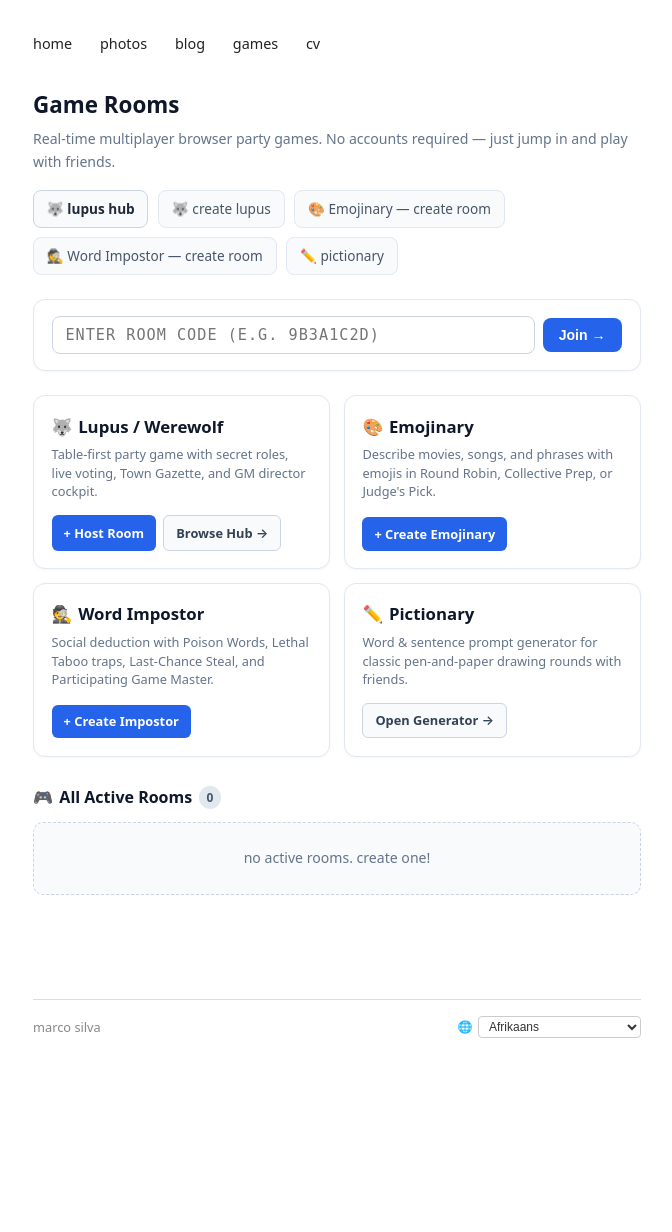
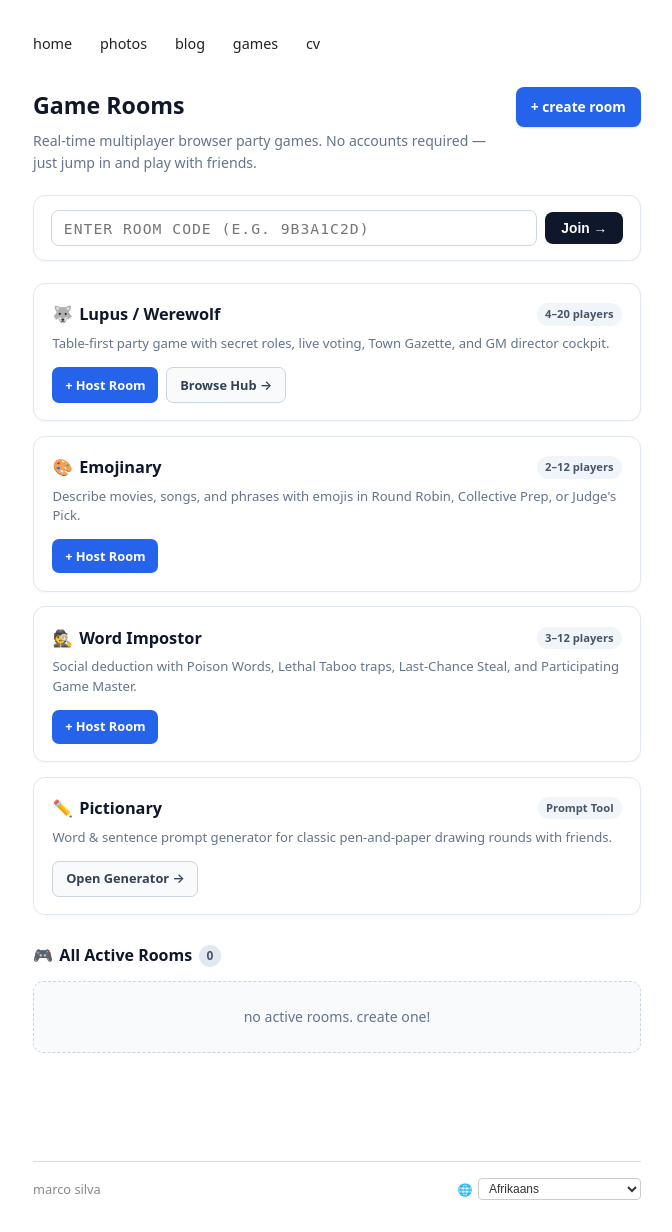
Before and after one commit to marco-silva0000/marco-silva.com, a Django app: template templates/gamerooms/room_list.html in a window 1280 px wide. Shown: the whole page, without its empty margins (303-975 px from the left). Before the commit the page ends 1038 px from the top, so only its background shows below. Run offline with Django 5.2, Linux system fonts and the light colour scheme; the template is opened without the code that fills it, so the values that code supplies are empty.

Commit message:
fix(ci,gamerooms): resolve Playwright strict locator and unify /games/ UI (v152)

```diff
--- a/gamerooms/tests.py
+++ b/gamerooms/tests.py
@@ -31,7 +31,10 @@ class TestRoomList:
 
     def test_shows_create_link(self, client, db):
         resp = client.get(reverse("gamerooms:room-list"))
-        assert "create room" in resp.content.decode()
+        html = resp.content.decode()
+        assert "create room" in html
+        # Guard Playwright strict-mode locator: only one element should match "create room"
+        assert html.lower().count("create room") == 1
 
     def test_shows_pictionary_link(self, client, db):
         resp = client.get(reverse("gamerooms:room-list"))
--- a/templates/gamerooms/room_list.html
+++ b/templates/gamerooms/room_list.html
@@ -3,132 +3,134 @@
 {% block title %}{% trans "Game Rooms" %} - Marco Silva{% endblock %}
 
 {% block content %}
-<div style="max-width: 780px; margin: 0 auto; padding-bottom: 2rem;">
-  <!-- Header -->
-  <div style="margin-bottom: 1.5rem;">
-    <h1 style="font-size: 1.4rem; font-weight: 700; color: #0f172a; margin-bottom: 0.35rem;">{% trans "Game Rooms" %}</h1>
-    <p style="font-size: 0.88rem; color: #64748b; margin-bottom: 1rem;">
+<div style="max-width: 820px; margin: 0 auto; padding-bottom: 2.25rem;">
+  <!-- Unified Header -->
+  <div style="display: flex; align-items: flex-start; justify-content: space-between; gap: 1rem; flex-wrap: wrap; margin-bottom: 1.25rem;">
+    <div style="flex: 1; min-width: 240px;">
+      <h1 style="font-size: 1.45rem; font-weight: 700; color: #0f172a; margin: 0 0 0.35rem 0;">{% trans "Game Rooms" %}</h1>
+      <p style="font-size: 0.88rem; color: #64748b; margin: 0;">
         {% trans "Real-time multiplayer browser party games. No accounts required — just jump in and play with friends." %}
       </p>
-
-    <!-- Quick action links -->
-    <div style="display: flex; gap: 0.6rem; align-items: center; flex-wrap: wrap; font-size: 0.85rem;">
-      <a href="{% url 'gamerooms:lupus:hub' %}"
-         style="display: inline-flex; align-items: center; gap: 0.35rem; background: #f8fafc; color: #1e293b; padding: 0.45rem 0.8rem; border-radius: 8px; font-weight: 600; text-decoration: none; border: 1px solid #cbd5e1;">
-        {% trans "🐺 lupus hub" %}
+    </div>
+    <a href="{% url 'gamerooms:room-create' %}"
+       style="display: inline-flex; align-items: center; gap: 0.35rem; background: #2563eb; color: #ffffff; padding: 0.55rem 0.95rem; border-radius: 8px; font-size: 0.86rem; font-weight: 600; text-decoration: none; white-space: nowrap; box-shadow: 0 1px 2px rgba(37,99,235,0.2);">
+      + {% trans "create room" %}
     </a>
-      <a href="{% url 'gamerooms:lupus:create' %}"
-         style="display: inline-flex; align-items: center; background: #f8fafc; color: #475569; padding: 0.45rem 0.8rem; border-radius: 8px; font-weight: 500; text-decoration: none; border: 1px solid #e2e8f0;">
-        {% trans "🐺 create lupus" %}
-      </a>
-      <a href="{% url 'gamerooms:room-create' %}?game=emojinary"
-         style="display: inline-flex; align-items: center; background: #f8fafc; color: #475569; padding: 0.45rem 0.8rem; border-radius: 8px; font-weight: 500; text-decoration: none; border: 1px solid #e2e8f0;">
-        🎨 Emojinary — {% trans "create room" %}
-      </a>
-      <a href="{% url 'gamerooms:room-create' %}?game=impostor"
-         style="display: inline-flex; align-items: center; background: #f8fafc; color: #475569; padding: 0.45rem 0.8rem; border-radius: 8px; font-weight: 500; text-decoration: none; border: 1px solid #e2e8f0;">
-        🕵️ {% trans "Word Impostor — create room" %}
-      </a>
-      <a href="/games/pictionary/"
-         style="display: inline-flex; align-items: center; background: #f8fafc; color: #475569; padding: 0.45rem 0.8rem; border-radius: 8px; font-weight: 500; text-decoration: none; border: 1px solid #e2e8f0;">
-        {% trans "✏️ pictionary" %}
-      </a>
-    </div>
   </div>
 
   {% if error %}
-  <div style="background: #fee2e2; border: 1px solid #ef4444; color: #991b1b; padding: 0.65rem 0.85rem; border-radius: 8px; font-size: 0.85rem; margin-bottom: 1.25rem; font-weight: 600;">
+  <div style="background: #fee2e2; border: 1px solid #ef4444; color: #991b1b; padding: 0.65rem 0.85rem; border-radius: 8px; font-size: 0.85rem; margin-bottom: 1.15rem; font-weight: 600;">
     ⚠️ {{ error }}
   </div>
   {% endif %}
 
   <!-- Quick Join Code Box -->
-  <div style="background: #ffffff; border: 1px solid #e2e8f0; border-radius: 12px; padding: 1rem 1.15rem; box-shadow: 0 1px 3px rgba(0,0,0,0.04); margin-bottom: 1.5rem;">
+  <div style="background: #ffffff; border: 1px solid #e2e8f0; border-radius: 12px; padding: 0.9rem 1.05rem; box-shadow: 0 1px 3px rgba(0,0,0,0.04); margin-bottom: 1.35rem;">
     <form method="post" style="display: flex; gap: 0.5rem; align-items: center; flex-wrap: wrap;">
       {% csrf_token %}
       <input type="text" name="code" maxlength="8" required
              placeholder="{% trans 'Enter Room Code (e.g. 9B3A1C2D)' %}"
-             style="flex: 1; min-width: 180px; padding: 0.55rem 0.75rem; font-size: 0.95rem; font-family: ui-monospace, SFMono-Regular, monospace; letter-spacing: 1px; text-transform: uppercase; border: 1.5px solid #cbd5e1; border-radius: 8px; box-sizing: border-box;">
+             style="flex: 1; min-width: 180px; padding: 0.52rem 0.75rem; font-size: 0.92rem; font-family: ui-monospace, SFMono-Regular, monospace; letter-spacing: 1px; text-transform: uppercase; border: 1.5px solid #cbd5e1; border-radius: 8px; box-sizing: border-box;">
       <button type="submit"
-              style="padding: 0.55rem 1rem; font-size: 0.88rem; font-weight: 600; background: #2563eb; color: #ffffff; border: none; border-radius: 8px; cursor: pointer; white-space: nowrap;">
+              style="padding: 0.52rem 1rem; font-size: 0.86rem; font-weight: 600; background: #0f172a; color: #ffffff; border: none; border-radius: 8px; cursor: pointer; white-space: nowrap;">
         {% trans "Join" %} &rarr;
       </button>
     </form>
   </div>
 
-  <!-- Games Grid -->
-  <div style="display: grid; grid-template-columns: repeat(auto-fit, minmax(220px, 1fr)); gap: 0.85rem; margin-bottom: 1.75rem;">
+  <!-- Games 2x2 Grid -->
+  <div style="display: grid; grid-template-columns: repeat(auto-fit, minmax(300px, 1fr)); gap: 0.9rem; margin-bottom: 1.75rem;">
     <!-- Lupus Card -->
-    <div style="background: #ffffff; border: 1px solid #e2e8f0; border-radius: 12px; padding: 1.1rem; box-shadow: 0 1px 3px rgba(0,0,0,0.04); display: flex; flex-direction: column; justify-content: space-between;">
+    <div style="background: #ffffff; border: 1px solid #e2e8f0; border-radius: 12px; padding: 1.1rem 1.15rem; box-shadow: 0 1px 3px rgba(0,0,0,0.04); display: flex; flex-direction: column; justify-content: space-between; gap: 0.85rem;">
       <div>
-        <div style="font-size: 1.05rem; font-weight: 700; color: #0f172a; margin-bottom: 0.3rem; display: flex; align-items: center; gap: 0.35rem;">
+        <div style="display: flex; align-items: center; justify-content: space-between; gap: 0.5rem; margin-bottom: 0.4rem;">
+          <div style="font-size: 1.02rem; font-weight: 700; color: #0f172a; display: flex; align-items: center; gap: 0.4rem;">
             <span>🐺</span> {% trans "Lupus / Werewolf" %}
           </div>
-        <p style="font-size: 0.8rem; color: #64748b; line-height: 1.45; margin-bottom: 0.9rem;">
+          <span style="font-size: 0.7rem; font-weight: 600; background: #f1f5f9; color: #475569; padding: 0.14rem 0.5rem; border-radius: 999px; white-space: nowrap;">
+            4–20 {% trans "players" %}
+          </span>
+        </div>
+        <p style="font-size: 0.82rem; color: #64748b; line-height: 1.48; margin: 0;">
           {% trans "Table-first party game with secret roles, live voting, Town Gazette, and GM director cockpit." %}
         </p>
       </div>
-      <div style="display: flex; gap: 0.45rem; flex-wrap: wrap;">
+      <div style="display: flex; gap: 0.5rem; flex-wrap: wrap;">
         <a href="{% url 'gamerooms:lupus:create' %}"
-           style="display: inline-flex; align-items: center; background: #2563eb; color: #ffffff; padding: 0.4rem 0.75rem; border-radius: 6px; font-size: 0.8rem; font-weight: 600; text-decoration: none;">
-          {% trans "+ Host Room" %}
+           style="display: inline-flex; align-items: center; background: #2563eb; color: #ffffff; padding: 0.42rem 0.8rem; border-radius: 7px; font-size: 0.8rem; font-weight: 600; text-decoration: none;">
+          + {% trans "Host Room" %}
         </a>
         <a href="{% url 'gamerooms:lupus:hub' %}"
-           style="display: inline-flex; align-items: center; background: #f8fafc; color: #334155; padding: 0.4rem 0.75rem; border-radius: 6px; font-size: 0.8rem; font-weight: 600; text-decoration: none; border: 1px solid #cbd5e1;">
+           style="display: inline-flex; align-items: center; background: #f8fafc; color: #334155; padding: 0.42rem 0.8rem; border-radius: 7px; font-size: 0.8rem; font-weight: 600; text-decoration: none; border: 1px solid #cbd5e1;">
           {% trans "Browse Hub" %} &rarr;
         </a>
       </div>
     </div>
 
     <!-- Emojinary Card -->
-    <div style="background: #ffffff; border: 1px solid #e2e8f0; border-radius: 12px; padding: 1.1rem; box-shadow: 0 1px 3px rgba(0,0,0,0.04); display: flex; flex-direction: column; justify-content: space-between;">
+    <div style="background: #ffffff; border: 1px solid #e2e8f0; border-radius: 12px; padding: 1.1rem 1.15rem; box-shadow: 0 1px 3px rgba(0,0,0,0.04); display: flex; flex-direction: column; justify-content: space-between; gap: 0.85rem;">
       <div>
-        <div style="font-size: 1.05rem; font-weight: 700; color: #0f172a; margin-bottom: 0.3rem; display: flex; align-items: center; gap: 0.35rem;">
+        <div style="display: flex; align-items: center; justify-content: space-between; gap: 0.5rem; margin-bottom: 0.4rem;">
+          <div style="font-size: 1.02rem; font-weight: 700; color: #0f172a; display: flex; align-items: center; gap: 0.4rem;">
             <span>🎨</span> Emojinary
           </div>
-        <p style="font-size: 0.8rem; color: #64748b; line-height: 1.45; margin-bottom: 0.9rem;">
+          <span style="font-size: 0.7rem; font-weight: 600; background: #f1f5f9; color: #475569; padding: 0.14rem 0.5rem; border-radius: 999px; white-space: nowrap;">
+            2–12 {% trans "players" %}
+          </span>
+        </div>
+        <p style="font-size: 0.82rem; color: #64748b; line-height: 1.48; margin: 0;">
           {% trans "Describe movies, songs, and phrases with emojis in Round Robin, Collective Prep, or Judge's Pick." %}
         </p>
       </div>
-      <div style="display: flex; gap: 0.45rem; flex-wrap: wrap;">
+      <div style="display: flex; gap: 0.5rem; flex-wrap: wrap;">
         <a href="{% url 'gamerooms:room-create' %}?game=emojinary"
-           style="display: inline-flex; align-items: center; background: #2563eb; color: #ffffff; padding: 0.4rem 0.75rem; border-radius: 6px; font-size: 0.8rem; font-weight: 600; text-decoration: none;">
-          {% trans "+ Create Emojinary" %}
+           style="display: inline-flex; align-items: center; background: #2563eb; color: #ffffff; padding: 0.42rem 0.8rem; border-radius: 7px; font-size: 0.8rem; font-weight: 600; text-decoration: none;">
+          + {% trans "Host Room" %}
         </a>
       </div>
     </div>
 
     <!-- Word Impostor Card -->
-    <div style="background: #ffffff; border: 1px solid #e2e8f0; border-radius: 12px; padding: 1.1rem; box-shadow: 0 1px 3px rgba(0,0,0,0.04); display: flex; flex-direction: column; justify-content: space-between;">
+    <div style="background: #ffffff; border: 1px solid #e2e8f0; border-radius: 12px; padding: 1.1rem 1.15rem; box-shadow: 0 1px 3px rgba(0,0,0,0.04); display: flex; flex-direction: column; justify-content: space-between; gap: 0.85rem;">
       <div>
-        <div style="font-size: 1.05rem; font-weight: 700; color: #0f172a; margin-bottom: 0.3rem; display: flex; align-items: center; gap: 0.35rem;">
+        <div style="display: flex; align-items: center; justify-content: space-between; gap: 0.5rem; margin-bottom: 0.4rem;">
+          <div style="font-size: 1.02rem; font-weight: 700; color: #0f172a; display: flex; align-items: center; gap: 0.4rem;">
             <span>🕵️</span> {% trans "Word Impostor" %}
           </div>
-        <p style="font-size: 0.8rem; color: #64748b; line-height: 1.45; margin-bottom: 0.9rem;">
+          <span style="font-size: 0.7rem; font-weight: 600; background: #f1f5f9; color: #475569; padding: 0.14rem 0.5rem; border-radius: 999px; white-space: nowrap;">
+            3–12 {% trans "players" %}
+          </span>
+        </div>
+        <p style="font-size: 0.82rem; color: #64748b; line-height: 1.48; margin: 0;">
           {% trans "Social deduction with Poison Words, Lethal Taboo traps, Last-Chance Steal, and Participating Game Master." %}
         </p>
       </div>
-      <div style="display: flex; gap: 0.45rem; flex-wrap: wrap;">
+      <div style="display: flex; gap: 0.5rem; flex-wrap: wrap;">
         <a href="{% url 'gamerooms:room-create' %}?game=impostor"
-           style="display: inline-flex; align-items: center; background: #2563eb; color: #ffffff; padding: 0.4rem 0.75rem; border-radius: 6px; font-size: 0.8rem; font-weight: 600; text-decoration: none;">
-          {% trans "+ Create Impostor" %}
+           style="display: inline-flex; align-items: center; background: #2563eb; color: #ffffff; padding: 0.42rem 0.8rem; border-radius: 7px; font-size: 0.8rem; font-weight: 600; text-decoration: none;">
+          + {% trans "Host Room" %}
         </a>
       </div>
     </div>
 
     <!-- Pictionary Card -->
-    <div style="background: #ffffff; border: 1px solid #e2e8f0; border-radius: 12px; padding: 1.1rem; box-shadow: 0 1px 3px rgba(0,0,0,0.04); display: flex; flex-direction: column; justify-content: space-between;">
+    <div style="background: #ffffff; border: 1px solid #e2e8f0; border-radius: 12px; padding: 1.1rem 1.15rem; box-shadow: 0 1px 3px rgba(0,0,0,0.04); display: flex; flex-direction: column; justify-content: space-between; gap: 0.85rem;">
       <div>
-        <div style="font-size: 1.05rem; font-weight: 700; color: #0f172a; margin-bottom: 0.3rem; display: flex; align-items: center; gap: 0.35rem;">
+        <div style="display: flex; align-items: center; justify-content: space-between; gap: 0.5rem; margin-bottom: 0.4rem;">
+          <div style="font-size: 1.02rem; font-weight: 700; color: #0f172a; display: flex; align-items: center; gap: 0.4rem;">
             <span>✏️</span> Pictionary
           </div>
-        <p style="font-size: 0.8rem; color: #64748b; line-height: 1.45; margin-bottom: 0.9rem;">
+          <span style="font-size: 0.7rem; font-weight: 600; background: #f1f5f9; color: #475569; padding: 0.14rem 0.5rem; border-radius: 999px; white-space: nowrap;">
+            {% trans "Prompt Tool" %}
+          </span>
+        </div>
+        <p style="font-size: 0.82rem; color: #64748b; line-height: 1.48; margin: 0;">
           {% trans "Word & sentence prompt generator for classic pen-and-paper drawing rounds with friends." %}
         </p>
       </div>
-      <div style="display: flex; gap: 0.45rem; flex-wrap: wrap;">
+      <div style="display: flex; gap: 0.5rem; flex-wrap: wrap;">
         <a href="/games/pictionary/"
-           style="display: inline-flex; align-items: center; background: #f8fafc; color: #334155; padding: 0.4rem 0.75rem; border-radius: 6px; font-size: 0.8rem; font-weight: 600; text-decoration: none; border: 1px solid #cbd5e1;">
+           style="display: inline-flex; align-items: center; background: #f8fafc; color: #334155; padding: 0.42rem 0.8rem; border-radius: 7px; font-size: 0.8rem; font-weight: 600; text-decoration: none; border: 1px solid #cbd5e1;">
           {% trans "Open Generator" %} &rarr;
         </a>
       </div>
@@ -147,7 +149,7 @@
     {% for room in rooms %}
     <div style="margin-bottom: 0.75rem; padding: 0.85rem 1rem; background: #ffffff; border: 1px solid #e2e8f0; border-radius: 10px; display: flex; align-items: center; justify-content: space-between; gap: 0.75rem; box-shadow: 0 1px 2px rgba(0,0,0,0.03);">
       <div style="flex: 1; min-width: 0;">
-        <div style="display: flex; align-items: center; gap: 0.5rem; margin-bottom: 0.25rem;">
+        <div style="display: flex; align-items: center; gap: 0.5rem; margin-bottom: 0.25rem; flex-wrap: wrap;">
           <a href="{% url 'gamerooms:room-join' room.code %}" style="font-size: 0.95rem; font-weight: 600; color: #0f172a; text-decoration: none;">
             {{ room.title }}
           </a>
@@ -166,7 +168,7 @@
           </span>
           {% if room.language_support %}
           <span>·</span>
-          <span title="{{ room.language_support.detail }}" style="font-size: 0.72rem; font-weight: 600; padding: 0.05rem 0.4rem; border-radius: 999px; background: {% if room.language_support.content_supported %}#dcfce7; color: #166534{% else %}#fef3c7; color: #92400e{% endif %};">
+          <span title="{{ room.language_support.detail }}" style="font-size: 0.72rem; font-weight: 600; padding: 0.05rem 0.45rem; border-radius: 999px; background: {% if room.language_support.content_supported %}#dcfce7; color: #166534{% else %}#fef3c7; color: #92400e{% endif %};">
             {{ room.language_support.language_display }} · {% if room.language_support.content_supported %}{% trans "Content + UI" %}{% else %}{% trans "UI Only" %}{% endif %}
           </span>
           {% endif %}
--- a/website/version.py
+++ b/website/version.py
@@ -5,7 +5,7 @@ import subprocess
 from pathlib import Path
 
 # Base version counter incremented across homelab deployments
-VERSION_COUNTER = 151
+VERSION_COUNTER = 152
 
 
 def get_git_commit_hash(base_dir: str = None) -> str:
```
Also changed, not shown: templates/gamerooms/room_create.html (+47 -21 lines), templates/gamerooms/room_name.html (+28 -7 lines), templates/gamerooms/room_password.html (+24 -7 lines), .github/workflows/ci.yml, CHANGELOG.md, 1 other file. Lines whose indentation alone changed are shown as unchanged.
